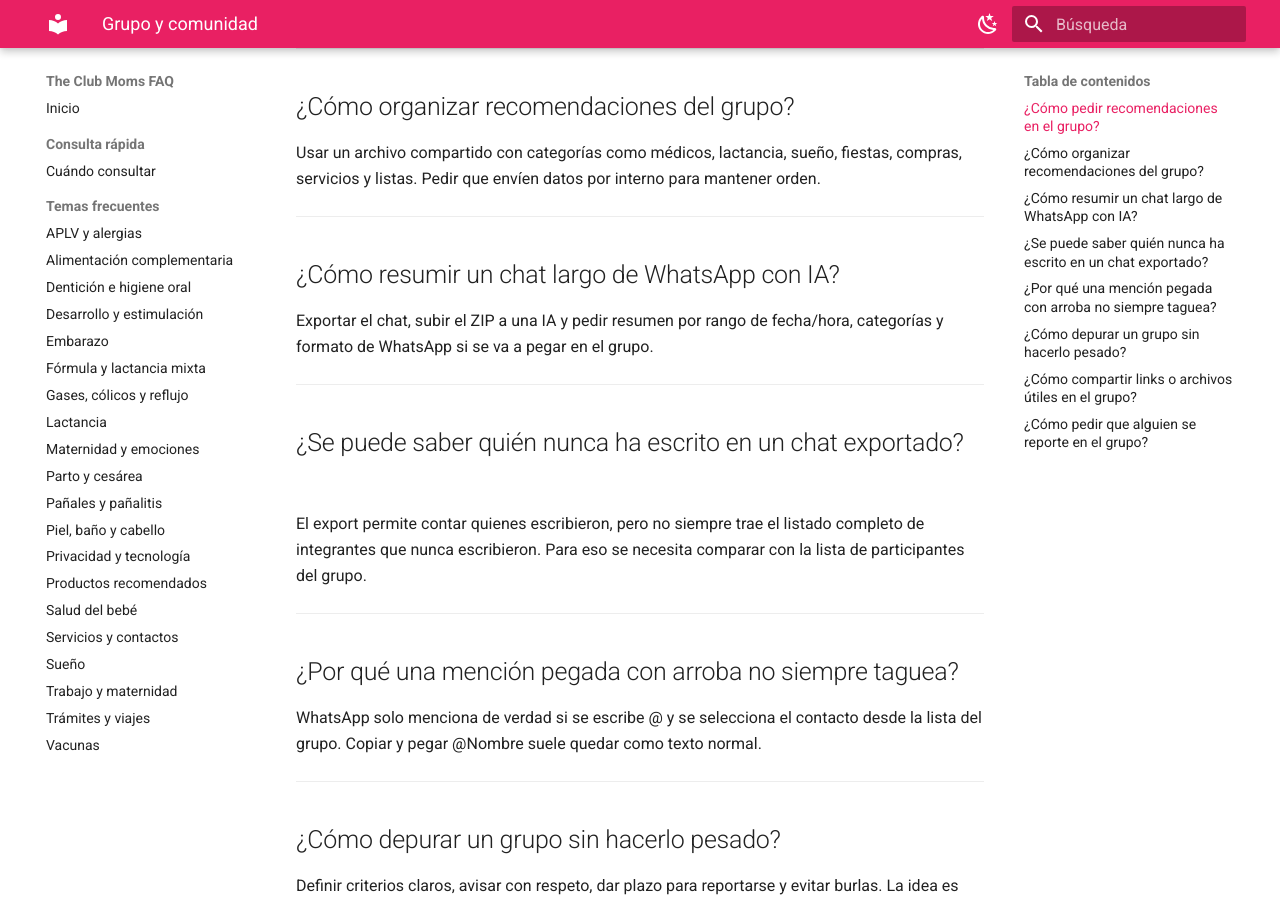
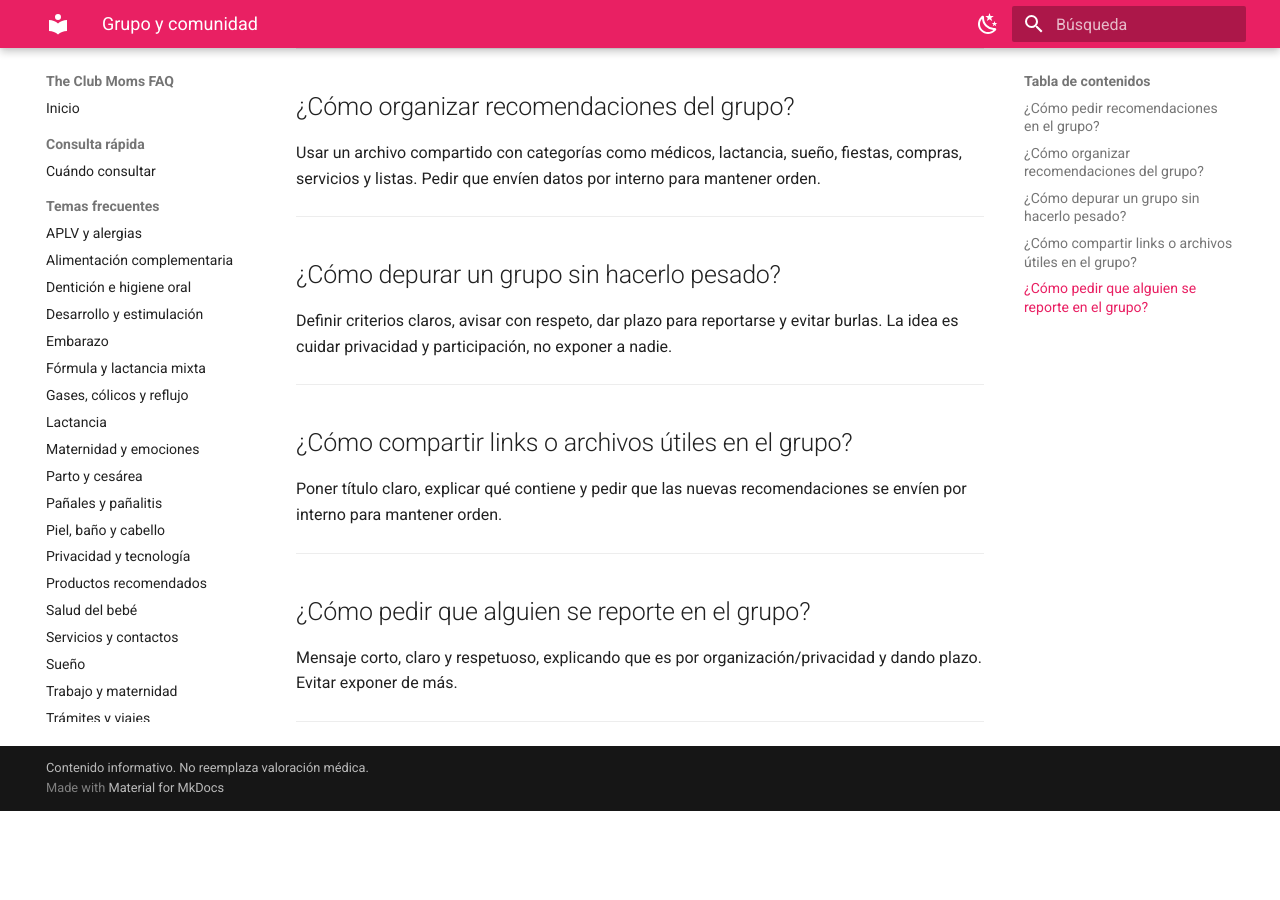
Before and after one commit to ornellaramosv/faq-mamas, an MkDocs documentation site: the page built from docs/grupo-y-comunidad.md, in a window 1280 px wide and 900 px high, scrolled down 403 px. Built offline with MkDocs 1.6.1 and Material for MkDocs 9.7.7, drawn with Linux system fonts in a browser that asks for light colours; after the commit the page ends 1214 px from its top, so only the background shows below that.

Commit message:
Remove outdated WhatsApp chat management sections
Removed sections on summarizing WhatsApp chats, identifying non-participants, and tagging mentions.

```diff
--- a/docs/grupo-y-comunidad.md
+++ b/docs/grupo-y-comunidad.md
@@ -12,24 +12,6 @@ Ser clara con lo que necesitas: producto, edad del bebé, ciudad, presupuesto o
 ## ¿Cómo organizar recomendaciones del grupo?
 
 Usar un archivo compartido con categorías como médicos, lactancia, sueño, fiestas, compras, servicios y listas. Pedir que envíen datos por interno para mantener orden.
-
----
-
-## ¿Cómo resumir un chat largo de WhatsApp con IA?
-
-Exportar el chat, subir el ZIP a una IA y pedir resumen por rango de fecha/hora, categorías y formato de WhatsApp si se va a pegar en el grupo.
-
----
-
-## ¿Se puede saber quién nunca ha escrito en un chat exportado?
-
-El export permite contar quienes escribieron, pero no siempre trae el listado completo de integrantes que nunca escribieron. Para eso se necesita comparar con la lista de participantes del grupo.
-
----
-
-## ¿Por qué una mención pegada con arroba no siempre taguea?
-
-WhatsApp solo menciona de verdad si se escribe @ y se selecciona el contacto desde la lista del grupo. Copiar y pegar @Nombre suele quedar como texto normal.
 
 ---
 
```
